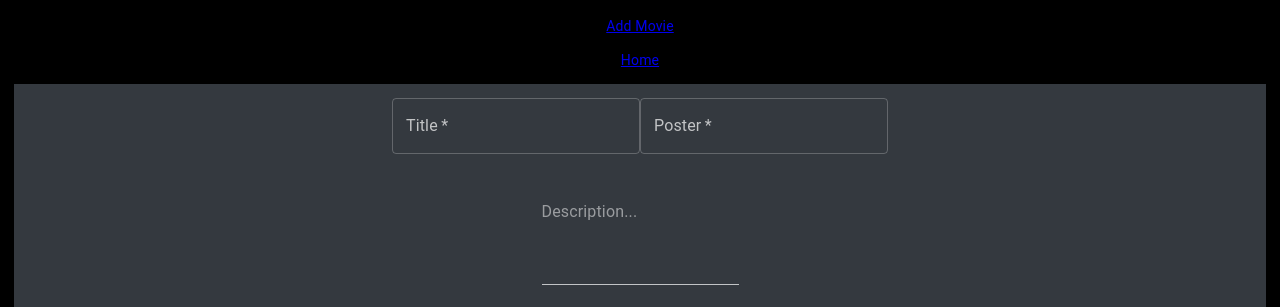
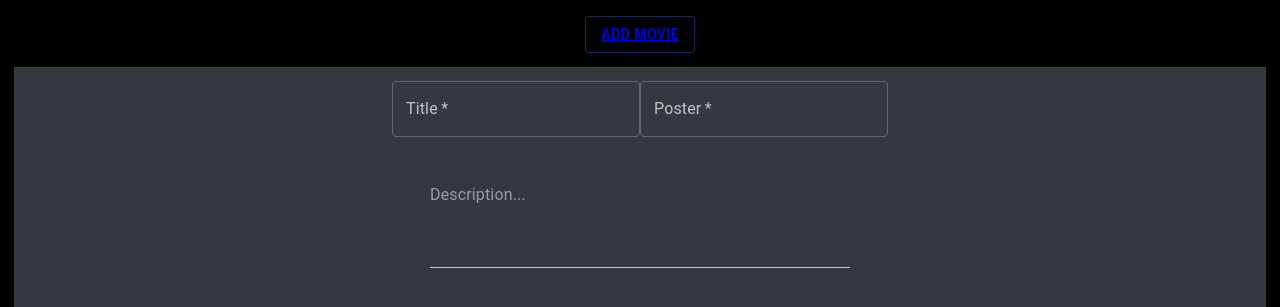
Before and after one commit to TuckerLandis/weekend-movie-sagas, a React app: page /#/form in a window 1280 px wide. Shown: the part 291-598 px from the top of the page. Built offline with nearby package versions, Linux system fonts and the light colour scheme; no server answers.

Commit message:
more style

```diff
--- a/src/components/App/App.css
+++ b/src/components/App/App.css
@@ -18,3 +18,12 @@
 .form-button{
   display: block;
 }
+
+a:visited {
+  text-decoration: none;
+  color: rgb(255, 123, 0);
+ }
+
+ .nav{
+   margin-top: 1em;
+ }
--- a/src/components/MovieForm/MovieForm.jsx
+++ b/src/components/MovieForm/MovieForm.jsx
@@ -88,6 +88,7 @@ function MovieForm () {
       rows={4}
       rowsMax={100}
       multiline
+      style = {{width: 420}}
       placeholder="Description..."
       value={description}
       onChange={handleChangeDescription}
--- a/src/components/MovieForm/movieform.css
+++ b/src/components/MovieForm/movieform.css
@@ -11,6 +11,9 @@
 .button-div{
     margin-top: 3em;
 }
+.button-div, *{
+
+}
 
 .select-div {
     margin: 2em;
--- a/src/components/Nav/Nav.jsx
+++ b/src/components/Nav/Nav.jsx
@@ -1,12 +1,12 @@
 import { useHistory, Link } from "react-router-dom"
+import Button from '@material-ui/core/Button';
 
 function Nav () {
 
 
     return (
         <div className="nav">
-            <p className="nav-link"> <Link to="/form"> Add Movie </Link> </p>
-            <p className="nav-link"> <Link to="/"> Home </Link> </p>
+            <p className="nav-link"> <Button variant="outlined" color="primary"> <Link to="/form"> Add Movie </Link> </Button> </p>
         </div>
 
     )
```
Also changed, not shown: src/components/App/theme.js (deleted, +0 -15 lines).
